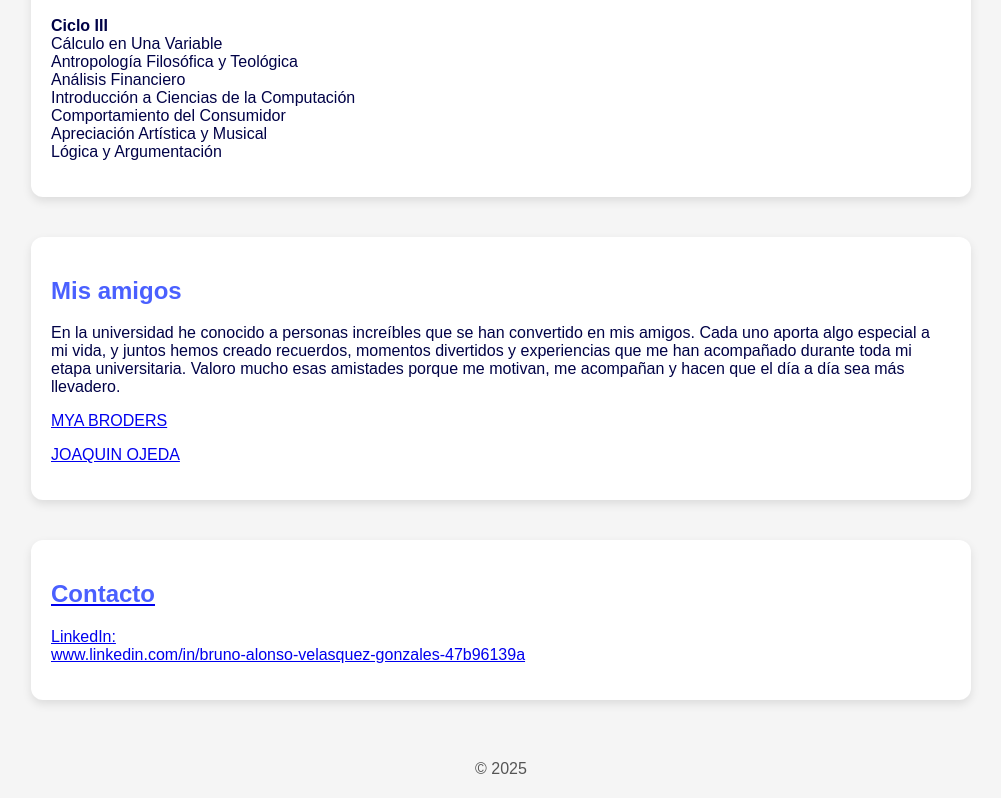
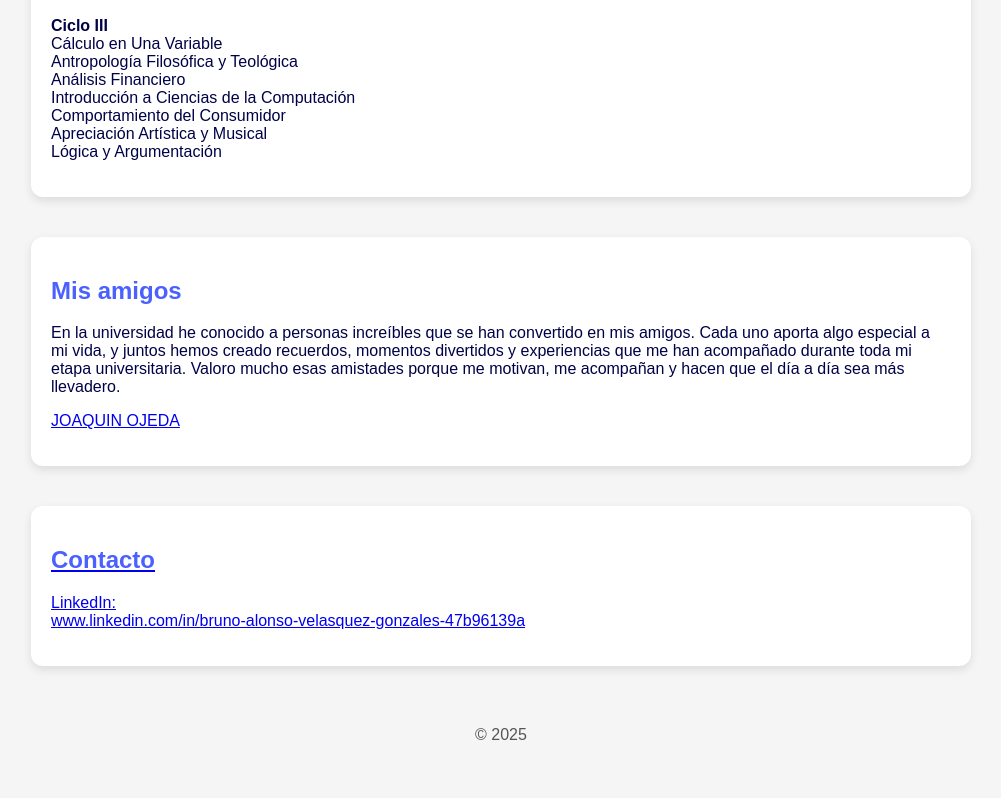
Before and after one commit to brunovelasquez1801/brunovelasquez18.github.io, a plain HTML site: page index.html in a window 1280 px wide. Shown: the part 1241-2039 px from the top of the page, without its empty margins (139-1140 px from the left). After the commit the page ends 2005 px from the top, so only its background shows below. Drawn offline with Linux system fonts and the light colour scheme.

Commit message:
Update index.html

```diff
--- a/index.html
+++ b/index.html
@@ -94,8 +94,8 @@
     <h2>Mis amigos</h2>
     <p>En la universidad he conocido a personas increíbles que se han convertido en mis amigos. Cada uno aporta algo especial a mi vida, y juntos hemos creado recuerdos, momentos divertidos y experiencias que me han acompañado durante toda mi etapa universitaria. Valoro mucho esas amistades porque me motivan, me acompañan y hacen que el día a día sea más llevadero.</p>
   <p></p>
-    <a href= https://danielamanrique-art.github.io/danielamanrique/</p>
-    <p> MYA BRODERS</p>
+    <a href= https://danielamanrique-art.github.io/danielamanrique/target="_blank </a></p>
+    <a href= https://myabroders.netlify.app/ </p>
     <p> JOAQUIN OJEDA </p>
   </section>
 
```
